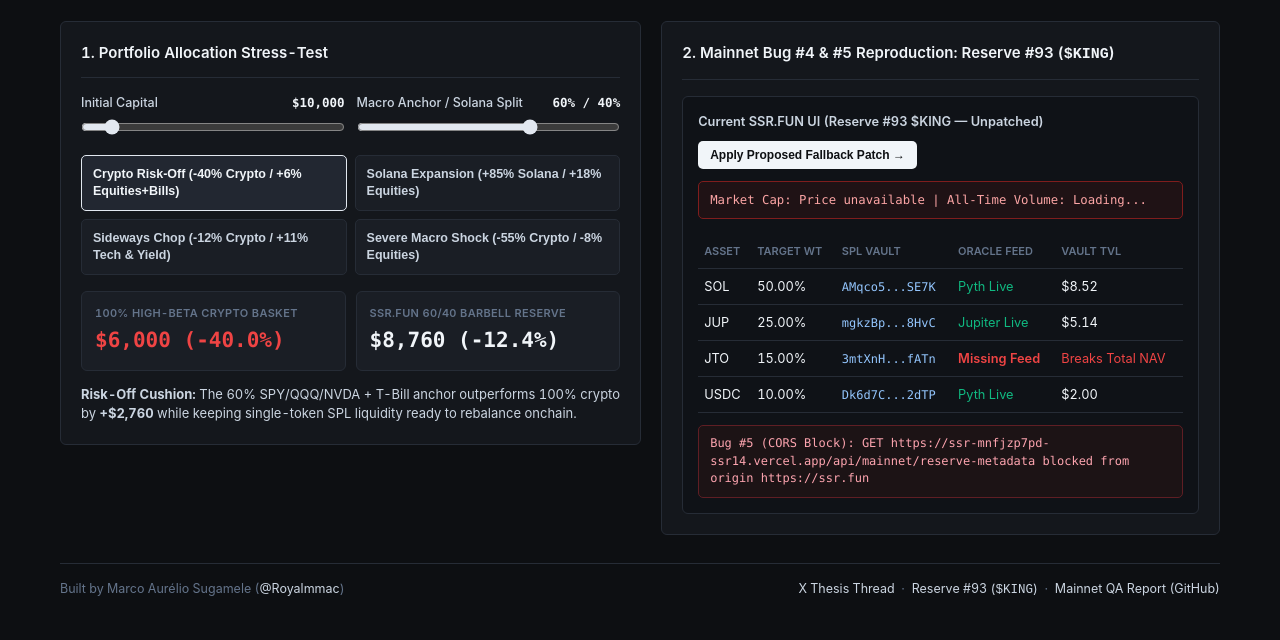
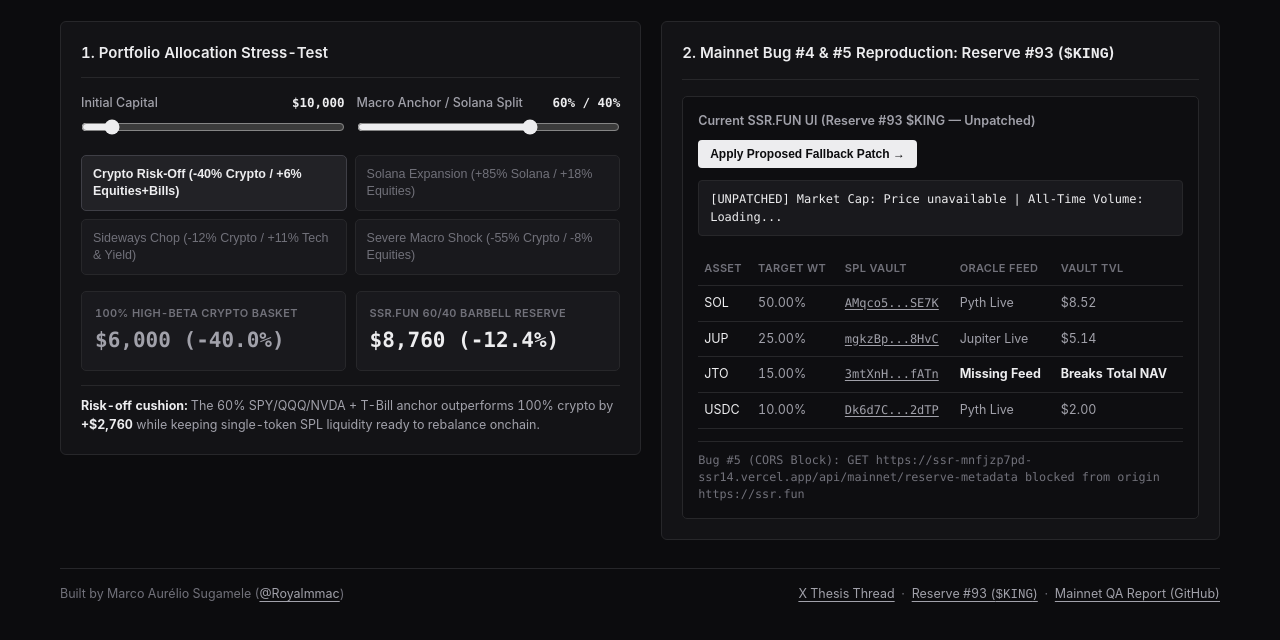
Before and after one commit to royalmmac/bounty-artifacts, a plain HTML site: page ssrfun-barbell-simulator.html in a window 1280 px wide. Shown: the part 206-846 px from the top of the page. Drawn offline with Linux system fonts and the light colour scheme.

Commit message:
Switch barbell & oracle diagnostics to monochrome institutional palette

```diff
--- a/ssrfun-barbell-simulator.html
+++ b/ssrfun-barbell-simulator.html
@@ -16,18 +16,14 @@
   <meta name="twitter:image" content="https://royalmmac.github.io/bounty-artifacts/og-ssrfun-simulator.png" />
   <style>
     :root {
-      --bg: #0d0f12;
-      --panel: #14171c;
-      --card: #1a1e25;
-      --border: #262c36;
-      --border-strong: #374151;
-      --accent: #e2e8f0;
-      --green: #10b981;
-      --red: #ef4444;
-      --amber: #d97706;
-      --text: #f1f5f9;
-      --secondary: #cbd5e1;
-      --muted: #64748b;
+      --bg: #0c0c0e;
+      --panel: #131316;
+      --card: #19191d;
+      --border: #27272a;
+      --border-strong: #3f3f46;
+      --text: #ededef;
+      --secondary: #a1a1aa;
+      --muted: #71717a;
     }
     * { box-sizing: border-box; margin: 0; padding: 0; }
     body {
@@ -94,57 +90,78 @@
       font-family: ui-monospace, SFMono-Regular, Consolas, monospace;
       font-weight: 600;
     }
-    input[type="range"] { width: 100%; accent-color: var(--accent); cursor: pointer; }
+    input[type="range"] { width: 100%; accent-color: var(--text); cursor: pointer; }
     .scenarios { display: grid; grid-template-columns: 1fr 1fr; gap: 8px; margin-bottom: 16px; }
     @media (max-width: 540px) { .scenarios { grid-template-columns: 1fr; } }
     .sc-btn {
       background: var(--card);
       border: 1px solid var(--border);
-      color: var(--secondary);
+      color: var(--muted);
       padding: 10px 11px;
       border-radius: 5px;
-      font-weight: 600;
+      font-weight: 500;
       font-size: 12.5px;
       cursor: pointer;
       text-align: left;
       line-height: 1.35;
     }
-    .sc-btn:hover { border-color: var(--border-strong); color: var(--text); }
-    .sc-btn.active { border-color: var(--accent); background: #222731; color: var(--text); }
+    .sc-btn:hover { border-color: var(--border-strong); color: var(--secondary); }
+    .sc-btn.active { border-color: var(--border-strong); background: #222226; color: var(--text); font-weight: 600; }
     .kpis { display: grid; grid-template-columns: 1fr 1fr; gap: 10px; margin-bottom: 14px; }
     @media (max-width: 520px) { .kpis { grid-template-columns: 1fr; } }
-    .kpi { background: var(--card); border: 1px solid var(--border); border-radius: 6px; padding: 13px; }
+    .kpi { background: var(--card); border: 1px solid var(--border); border-radius: 5px; padding: 13px; }
     .kpi .lbl { font-size: 11px; color: var(--muted); text-transform: uppercase; font-weight: 600; letter-spacing: 0.03em; }
-    .kpi .val { font-size: 21px; font-weight: 700; font-family: ui-monospace, SFMono-Regular, Consolas, monospace; margin-top: 4px; }
+    .kpi .val { font-size: 21px; font-weight: 700; font-family: ui-monospace, SFMono-Regular, Consolas, monospace; margin-top: 4px; color: var(--text); }
+    .kpi.baseline .val { color: var(--secondary); font-weight: 600; }
+    .sc-footnote {
+      padding-top: 11px;
+      border-top: 1px solid var(--border);
+      font-size: 12.5px;
+      color: var(--secondary);
+      line-height: 1.5;
+    }
+    .sc-footnote strong { color: var(--text); }
     .oracle-box {
-      background: #0f1217;
+      background: #0e0e11;
       border: 1px solid var(--border);
-      border-radius: 6px;
+      border-radius: 5px;
       padding: 15px;
     }
     .toggle-row { display: flex; align-items: center; justify-content: space-between; gap: 10px; flex-wrap: wrap; margin-bottom: 12px; }
     .switch-btn {
       background: var(--text);
-      color: #0d0f12;
+      color: #0c0c0e;
       border: none;
       padding: 7px 12px;
-      border-radius: 5px;
+      border-radius: 4px;
       font-weight: 600;
       font-size: 12px;
       cursor: pointer;
     }
     .switch-btn:hover { opacity: 0.9; }
+    .status-line {
+      padding: 9px 11px;
+      border-radius: 4px;
+      background: var(--card);
+      border: 1px solid var(--border);
+      color: var(--text);
+      font-family: ui-monospace, SFMono-Regular, Consolas, monospace;
+      font-size: 12px;
+      margin-bottom: 10px;
+    }
     .table-wrap { overflow-x: auto; }
-    table { width: 100%; border-collapse: collapse; font-size: 12.8px; margin-top: 6px; }
-    th, td { padding: 8px 6px; border-bottom: 1px solid var(--border); text-align: left; white-space: nowrap; }
-    th { color: var(--muted); font-size: 11px; text-transform: uppercase; font-weight: 600; }
-    td a { color: #93c5fd; text-decoration: none; font-family: ui-monospace, SFMono-Regular, Consolas, monospace; font-size: 12px; }
-    td a:hover { text-decoration: underline; }
-    .cors-box {
+    table { width: 100%; border-collapse: collapse; font-size: 12.5px; margin-top: 6px; }
+    th, td { padding: 8px 6px; border-bottom: 1px solid var(--border); text-align: left; white-space: nowrap; color: var(--secondary); }
+    td:first-child, td strong { color: var(--text); }
+    th { color: var(--muted); font-size: 11px; text-transform: uppercase; font-weight: 600; letter-spacing: 0.03em; }
+    td a { color: var(--secondary); text-decoration: underline; text-underline-offset: 2px; font-family: ui-monospace, SFMono-Regular, Consolas, monospace; font-size: 12px; }
+    td a:hover { color: var(--text); }
+    .cors-footnote {
       margin-top: 12px;
-      padding: 9px 11px;
-      border-radius: 5px;
-      font-size: 12px;
+      padding-top: 10px;
+      border-top: 1px solid var(--border);
+      font-size: 11.8px;
+      color: var(--muted);
       font-family: ui-monospace, SFMono-Regular, Consolas, monospace;
       line-height: 1.45;
     }
@@ -159,8 +176,8 @@
       justify-content: space-between;
       gap: 10px;
     }
-    footer a { color: var(--secondary); text-decoration: none; }
-    footer a:hover { color: var(--text); text-decoration: underline; }
+    footer a { color: var(--secondary); text-decoration: underline; text-underline-offset: 3px; }
+    footer a:hover { color: var(--text); }
   </style>
 </head>
 <body>
@@ -198,26 +215,26 @@
         </div>
 
         <div class="kpis">
-          <div class="kpi">
+          <div class="kpi baseline">
             <div class="lbl">100% High-Beta Crypto Basket</div>
-            <div class="val" id="pureVal" style="color:#ef4444;">$6,000 (-40.0%)</div>
+            <div class="val" id="pureVal">$6,000 (-40.0%)</div>
           </div>
           <div class="kpi">
             <div class="lbl" id="barbellLbl">SSR.FUN 60/40 Barbell Reserve</div>
-            <div class="val" id="barbellVal" style="color:#f1f5f9;">$8,760 (-12.4%)</div>
+            <div class="val" id="barbellVal">$8,760 (-12.4%)</div>
           </div>
         </div>
-        <div style="font-size:13px; color:var(--secondary);" id="scNote"></div>
+        <div class="sc-footnote" id="scNote"></div>
       </div>
 
       <div class="panel">
         <h2>2. Mainnet Bug #4 &amp; #5 Reproduction: Reserve #93 (<code>$KING</code>)</h2>
         <div class="oracle-box">
           <div class="toggle-row">
-            <span style="font-size:12.8px; font-weight:600; color:var(--secondary);" id="modeTitle">Current SSR.FUN UI (Reserve #93 $KING — Unpatched)</span>
-            <button type="button" class="switch-btn" id="patchBtn">Apply Proposed Fallback Patch &rarr;</button>
+            <span style="font-size:12.5px; font-weight:600; color:var(--secondary);" id="modeTitle">Current SSR.FUN UI (Reserve #93 $KING — Unpatched)</span>
+            <button type="button" class="switch-btn" id="patchBtn">Apply Proposed Fallback Patch →</button>
           </div>
-          <div id="mcapBanner" style="padding:9px 11px; border-radius:5px; font-family:ui-monospace,SFMono-Regular,Consolas,monospace; font-size:12.3px; margin-bottom:10px;"></div>
+          <div id="mcapBanner" class="status-line"></div>
           <div class="table-wrap">
             <table>
               <thead>
@@ -226,7 +243,7 @@
               <tbody id="vaultRows"></tbody>
             </table>
           </div>
-          <div id="corsBanner" class="cors-box"></div>
+          <div id="corsBanner" class="cors-footnote"></div>
         </div>
       </div>
     </div>
@@ -243,10 +260,10 @@
 
   <script>
     const SCENARIOS = {
-      drawdown: { eq: 0.06, sol: -0.40, title: "Risk-Off Cushion" },
-      bull: { eq: 0.18, sol: 0.85, title: "Bull Cycle Capture" },
-      chop: { eq: 0.11, sol: -0.12, title: "Range-Bound Compounding" },
-      crash: { eq: -0.08, sol: -0.55, title: "Tail-Risk Preservation" }
+      drawdown: { eq: 0.06, sol: -0.40, title: "Risk-off cushion" },
+      bull: { eq: 0.18, sol: 0.85, title: "Bull cycle capture" },
+      chop: { eq: 0.11, sol: -0.12, title: "Range-bound compounding" },
+      crash: { eq: -0.08, sol: -0.55, title: "Tail-risk preservation" }
     };
 
     let scKey = "drawdown";
@@ -289,13 +306,8 @@
       const bRel = (barb - cap) / cap;
       const delta = barb - pure;
 
-      const pureEl = document.getElementById("pureVal");
-      pureEl.textContent = `$${Math.round(pure).toLocaleString("en-US")} (${fmtPct(pRel)})`;
-      pureEl.style.color = pure >= cap ? "#10b981" : "#ef4444";
-
-      const barbEl = document.getElementById("barbellVal");
-      barbEl.textContent = `$${Math.round(barb).toLocaleString("en-US")} (${fmtPct(bRel)})`;
-      barbEl.style.color = barb >= cap ? "#10b981" : "#f1f5f9";
+      document.getElementById("pureVal").textContent = `$${Math.round(pure).toLocaleString("en-US")} (${fmtPct(pRel)})`;
+      document.getElementById("barbellVal").textContent = `$${Math.round(barb).toLocaleString("en-US")} (${fmtPct(bRel)})`;
 
       const signDelta = delta >= 0 ? `+$${Math.round(delta).toLocaleString("en-US")}` : `-$${Math.round(Math.abs(delta)).toLocaleString("en-US")}`;
       if (delta >= 0) {
@@ -318,39 +330,26 @@
       if (!patched) {
         title.textContent = "Current SSR.FUN UI (Reserve #93 $KING — Unpatched)";
         btn.textContent = "Apply Proposed Fallback Patch →";
-        banner.style.background = "#1f1215";
-        banner.style.border = "1px solid #7f1d1d";
-        banner.style.color = "#fca5a5";
-        banner.textContent = "Market Cap: Price unavailable  |  All-Time Volume: Loading...";
-
-        corsBanner.style.background = "#1c1315";
-        corsBanner.style.border = "1px solid #5f1e24";
-        corsBanner.style.color = "#fda4af";
+        banner.textContent = "[UNPATCHED] Market Cap: Price unavailable  |  All-Time Volume: Loading...";
         corsBanner.textContent = "Bug #5 (CORS Block): GET https://ssr-mnfjzp7pd-ssr14.vercel.app/api/mainnet/reserve-metadata blocked from origin https://ssr.fun";
 
         rows.innerHTML = `
-          <tr><td>SOL</td><td>50.00%</td><td><a href="https://solscan.io/account/AMqco5d3qGWeo3m1gEoQ5LeZqsNVPdaCHDfvRNmvSE7K" target="_blank" rel="noopener noreferrer">AMqco5...SE7K</a></td><td style="color:#10b981;">Pyth Live</td><td>$8.52</td></tr>
-          <tr><td>JUP</td><td>25.00%</td><td><a href="https://solscan.io/account/mgkzBp2M3yRAEPhA78hMY1ggHRVdSHB98h4TbW88HvC" target="_blank" rel="noopener noreferrer">mgkzBp...8HvC</a></td><td style="color:#10b981;">Jupiter Live</td><td>$5.14</td></tr>
-          <tr><td>JTO</td><td>15.00%</td><td><a href="https://solscan.io/account/3mtXnH792HSQz4uw9bQ9hbpaznDAEQvgqfPZzqUffATn" target="_blank" rel="noopener noreferrer">3mtXnH...fATn</a></td><td style="color:#ef4444; font-weight:600;">Missing Feed</td><td style="color:#ef4444;">Breaks Total NAV</td></tr>
-          <tr><td>USDC</td><td>10.00%</td><td><a href="https://solscan.io/account/Dk6d7CDNYGwxUdnz3NVJWwbexB7mgbZGkQj6wweu2dTP" target="_blank" rel="noopener noreferrer">Dk6d7C...2dTP</a></td><td style="color:#10b981;">Pyth Live</td><td>$2.00</td></tr>
+          <tr><td>SOL</td><td>50.00%</td><td><a href="https://solscan.io/account/AMqco5d3qGWeo3m1gEoQ5LeZqsNVPdaCHDfvRNmvSE7K" target="_blank" rel="noopener noreferrer">AMqco5...SE7K</a></td><td>Pyth Live</td><td>$8.52</td></tr>
+          <tr><td>JUP</td><td>25.00%</td><td><a href="https://solscan.io/account/mgkzBp2M3yRAEPhA78hMY1ggHRVdSHB98h4TbW88HvC" target="_blank" rel="noopener noreferrer">mgkzBp...8HvC</a></td><td>Jupiter Live</td><td>$5.14</td></tr>
+          <tr><td>JTO</td><td>15.00%</td><td><a href="https://solscan.io/account/3mtXnH792HSQz4uw9bQ9hbpaznDAEQvgqfPZzqUffATn" target="_blank" rel="noopener noreferrer">3mtXnH...fATn</a></td><td><strong>Missing Feed</strong></td><td><strong>Breaks Total NAV</strong></td></tr>
+          <tr><td>USDC</td><td>10.00%</td><td><a href="https://solscan.io/account/Dk6d7CDNYGwxUdnz3NVJWwbexB7mgbZGkQj6wweu2dTP" target="_blank" rel="noopener noreferrer">Dk6d7C...2dTP</a></td><td>Pyth Live</td><td>$2.00</td></tr>
         `;
       } else {
         title.textContent = "Patched SSR.FUN UI (Jupiter Quote Fallback + Relative API Origin)";
         btn.textContent = "← Revert to Unpatched State";
-        banner.style.background = "#0c1f17";
-        banner.style.border = "1px solid #14532d";
-        banner.style.color = "#86efac";
-        banner.textContent = "Market Cap: $18.38 ($15.66 Verified + $2.72 JTO Fallback)  |  Volume: Resolved";
+        banner.textContent = "[PATCHED] Market Cap: $18.38 ($15.66 Verified + $2.72 JTO Fallback)  |  Volume: Resolved";
+        corsBanner.textContent = "Bug #5 Fixed: Same-origin fetch('/api/mainnet/reserve-metadata') resolves HTTP 200 without preview-deployment CORS failure.";
 
-        corsBanner.style.background = "#0c1f17";
-        corsBanner.style.border = "1px solid #14532d";
-        corsBanner.style.color = "#86efac";
-        corsBanner.textContent = "Bug #5 Fixed: Same-origin fetch('/api/mainnet/reserve-metadata') resolves HTTP 200 without preview-deployment CORS failure.";
         rows.innerHTML = `
-          <tr><td>SOL</td><td>50.00%</td><td><a href="https://solscan.io/account/AMqco5d3qGWeo3m1gEoQ5LeZqsNVPdaCHDfvRNmvSE7K" target="_blank" rel="noopener noreferrer">AMqco5...SE7K</a></td><td style="color:#10b981;">Pyth Live</td><td>$8.52</td></tr>
-          <tr><td>JUP</td><td>25.00%</td><td><a href="https://solscan.io/account/mgkzBp2M3yRAEPhA78hMY1ggHRVdSHB98h4TbW88HvC" target="_blank" rel="noopener noreferrer">mgkzBp...8HvC</a></td><td style="color:#10b981;">Jupiter Live</td><td>$5.14</td></tr>
-          <tr><td>JTO</td><td>15.00%</td><td><a href="https://solscan.io/account/3mtXnH792HSQz4uw9bQ9hbpaznDAEQvgqfPZzqUffATn" target="_blank" rel="noopener noreferrer">3mtXnH...fATn</a></td><td style="color:#f59e0b; font-weight:600;">Jupiter Quote Fallback</td><td style="color:#10b981;">$2.72</td></tr>
-          <tr><td>USDC</td><td>10.00%</td><td><a href="https://solscan.io/account/Dk6d7CDNYGwxUdnz3NVJWwbexB7mgbZGkQj6wweu2dTP" target="_blank" rel="noopener noreferrer">Dk6d7C...2dTP</a></td><td style="color:#10b981;">Pyth Live</td><td>$2.00</td></tr>
+          <tr><td>SOL</td><td>50.00%</td><td><a href="https://solscan.io/account/AMqco5d3qGWeo3m1gEoQ5LeZqsNVPdaCHDfvRNmvSE7K" target="_blank" rel="noopener noreferrer">AMqco5...SE7K</a></td><td>Pyth Live</td><td>$8.52</td></tr>
+          <tr><td>JUP</td><td>25.00%</td><td><a href="https://solscan.io/account/mgkzBp2M3yRAEPhA78hMY1ggHRVdSHB98h4TbW88HvC" target="_blank" rel="noopener noreferrer">mgkzBp...8HvC</a></td><td>Jupiter Live</td><td>$5.14</td></tr>
+          <tr><td>JTO</td><td>15.00%</td><td><a href="https://solscan.io/account/3mtXnH792HSQz4uw9bQ9hbpaznDAEQvgqfPZzqUffATn" target="_blank" rel="noopener noreferrer">3mtXnH...fATn</a></td><td><strong>Jupiter Quote Fallback</strong></td><td><strong>$2.72</strong></td></tr>
+          <tr><td>USDC</td><td>10.00%</td><td><a href="https://solscan.io/account/Dk6d7CDNYGwxUdnz3NVJWwbexB7mgbZGkQj6wweu2dTP" target="_blank" rel="noopener noreferrer">Dk6d7C...2dTP</a></td><td>Pyth Live</td><td>$2.00</td></tr>
         `;
       }
     }
```
